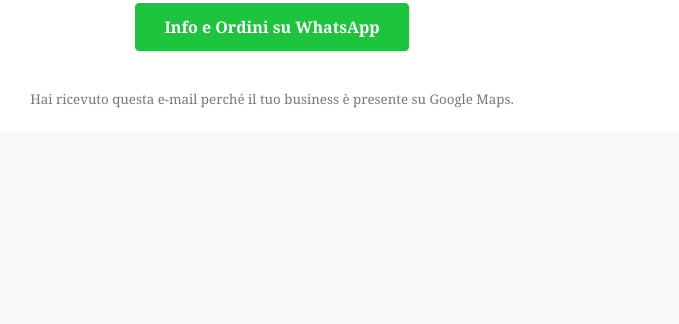
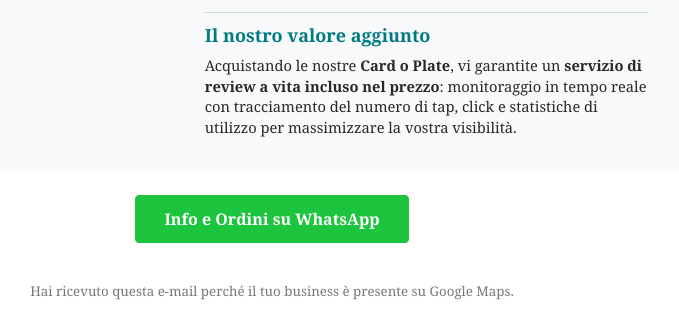
Before and after one commit to TheRealGalli/Scraping, a Python web app: template templates/cold_email_template.html in a window 1280 px wide. Shown: the part 869-1193 px from the top of the page, without its empty margins (368-1047 px from the left). Before the commit the page ends 977 px from the top, so only its background shows below. Run offline with Jinja, Linux system fonts and the light colour scheme; the template is opened without the code that fills it, so the values that code supplies are empty.

Commit message:
feat: update email template title and add value-added reviews section

```diff
--- a/templates/cold_email_template.html
+++ b/templates/cold_email_template.html
@@ -99,7 +99,7 @@
         <td style="min-width:12px"></td>
         <td width="100%" style="padding:24px 0px 12px 0px" align="center">
           <h1 class="h1-text" style="text-align:center;margin:0px 0pt;padding:0px;font-size:32pt;font-family:Georgia,serif;font-weight:700;line-height:1.2;color:rgb(0,123,131)">
-            la nostra soluzione a 20€ una Tantum, zero Abbonamenti!!
+            la nostra soluzione parte da meno di 20€ una Tantum, zero Abbonamenti!!
           </h1>
         </td>
         <td style="min-width:12px"></td>
@@ -108,7 +108,7 @@
   </td></tr></tbody>
 </table>
 
-<!-- ===== SEZIONE NFC CARD (SIDE-BY-SIDE: immagine a sinistra, testo a destra) ===== -->
+<!-- ===== SEZIONE NFC CARD & PLATE (SIDE-BY-SIDE: immagine a sinistra, testo a destra) ===== -->
 <table role="presentation" cellpadding="0" cellspacing="0" border="0" width="100%"
   style="background-color:rgb(248,249,250);display:table;table-layout:fixed;width:100%;border-collapse:collapse;border-spacing:0px">
   <tbody><tr><td width="100%">
@@ -120,12 +120,12 @@
             <tbody><tr>
               <!-- Colonna Immagine Card (Sinistra, 40%) -->
               <td class="responsive-td" width="40%" valign="top" align="center" style="padding:10px;">
-                <img src="cid:nfc_card" alt="NFC Card Google Reviews" style="height:auto;display:block;width:100%;max-width:260px;border:0px;" width="260">
+                <img src="cid:nfc_card" alt="NFC Card & Plate Google Reviews" style="height:auto;display:block;width:100%;max-width:260px;border:0px;" width="260">
               </td>
-              <!-- Colonna Testo Card (Destra, 60%) -->
+              <!-- Colonna Testo Card & Plate (Destra, 60%) -->
               <td class="responsive-td" width="60%" valign="top" align="left" style="padding:10px;">
                 <h2 class="h2-text" style="margin:0px 0pt 8pt 0pt;padding:0px;font-size:18pt;font-family:Georgia,serif;font-weight:700;line-height:1.2;text-align:left;color:rgb(0,123,131)">
-                  NFC Card
+                  NFC Card & Plate
                 </h2>
                 <p style="font-family:Georgia,serif;font-weight:400;line-height:1.4;text-align:left;margin:0px 0pt;padding:0px;font-size:11.5pt;color:rgb(28,28,28)">
                   Inizia a raccogliere attivamente recensioni per migliorare la SEO del tuo Business online nel modo più conveniente e più potente nel 2026.
@@ -136,6 +136,14 @@
                   <br><br>
                   Un cliente avanzato che usa l'AI (come Chat GPT, Gemini, Claude) finisce sempre dentro i punti locali con più recensioni Google.
                 </p>
+                <div style="margin-top:16px;padding-top:12px;border-top:1px solid #d0dcdc;">
+                  <h3 style="margin:0px 0pt 6pt 0pt;padding:0px;font-size:13.5pt;font-family:Georgia,serif;font-weight:700;line-height:1.2;text-align:left;color:rgb(0,123,131)">
+                    Il nostro valore aggiunto
+                  </h3>
+                  <p style="font-family:Georgia,serif;font-weight:400;line-height:1.4;text-align:left;margin:0px 0pt;padding:0px;font-size:11pt;color:rgb(40,40,40)">
+                    Acquistando le nostre <strong>Card o Plate</strong>, vi garantite un <strong>servizio di review a vita incluso nel prezzo</strong>: monitoraggio in tempo reale con tracciamento del numero di tap, click e statistiche di utilizzo per massimizzare la vostra visibilità.
+                  </p>
+                </div>
               </td>
             </tr></tbody>
           </table>
```
Also changed, not shown: services/template_service.py (+6 -3 lines).
